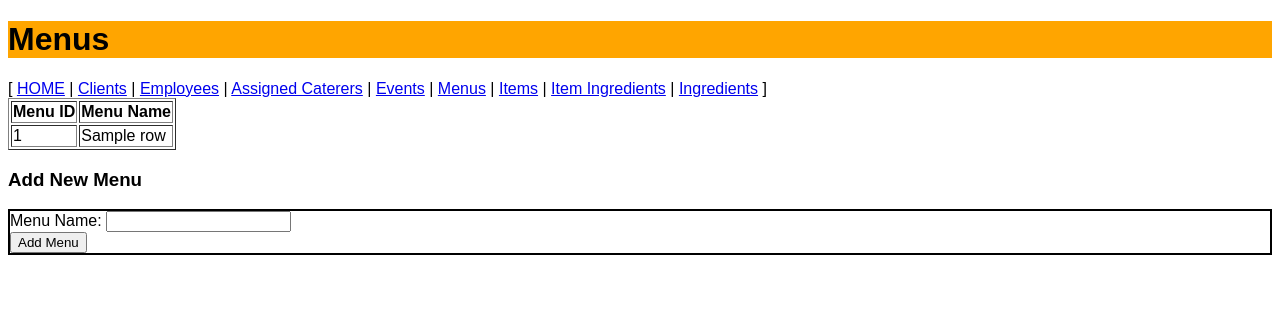
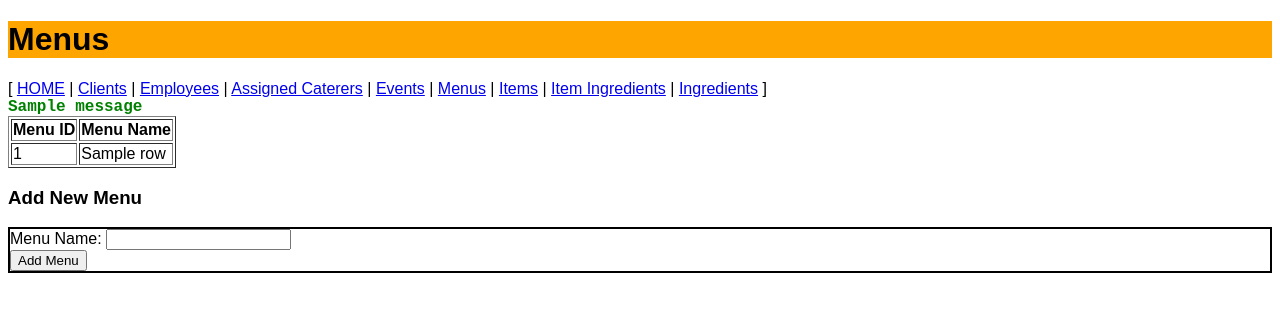
Before and after one commit to LaserBread/CaterSmart, a Flask app: template templates/menus.html in a window 1280 px wide. Shown: the top 312 px of the page. Run offline with Flask 3, Linux system fonts and the light colour scheme; the template is opened without the code that fills it: most values are stand-ins (such as "Sample title", 1, 10 or a date in 2020); one stand-in notice (Sample message) is shown; parts of the project's set-up code (start-up, migrations or seed data) failed here and were passed over; some libraries are stand-ins or nearby versions.

Commit message:
added flashing

```diff
--- a/templates/menus.html
+++ b/templates/menus.html
@@ -20,6 +20,17 @@
         <a href="/item_ingredients">Item Ingredients</a> |
         <a href="/ingredients">Ingredients</a> ]
     </nav>
+
+    <!-- Flash Message Section -->
+    {% with messages = get_flashed_messages(with_categories=true) %}
+        {% if messages %}
+            {% for category, message in messages %}
+                <div class="alert alert-{{ category }}">
+                    {{ message }}
+                </div>
+            {% endfor %}
+        {% endif %}
+    {% endwith %}
 
     <table border="1">
         <thead>
```
